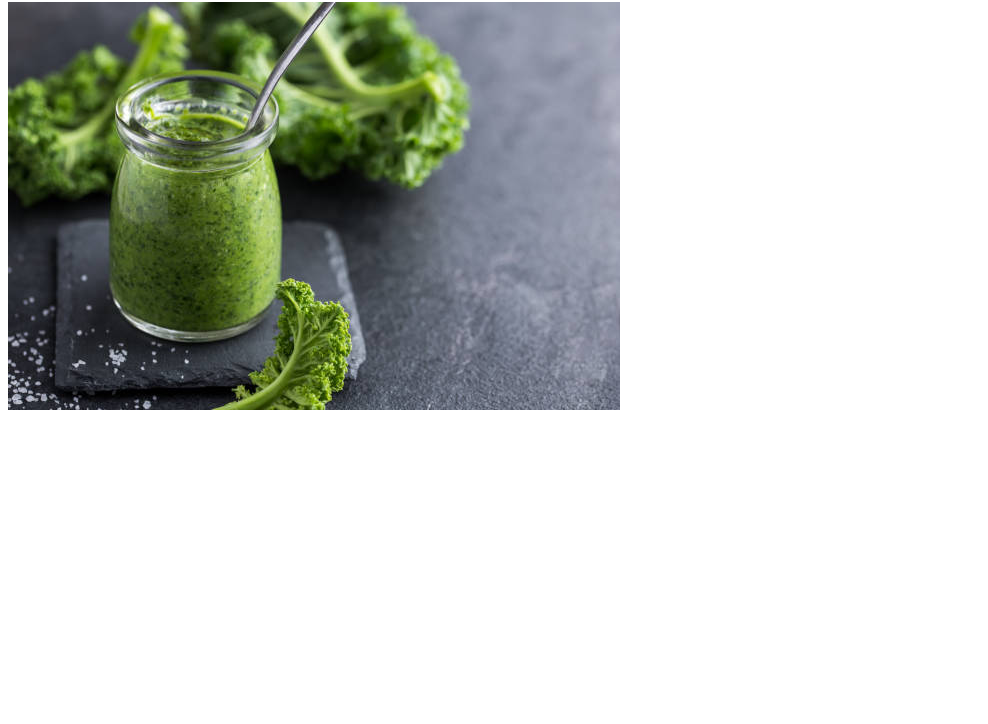
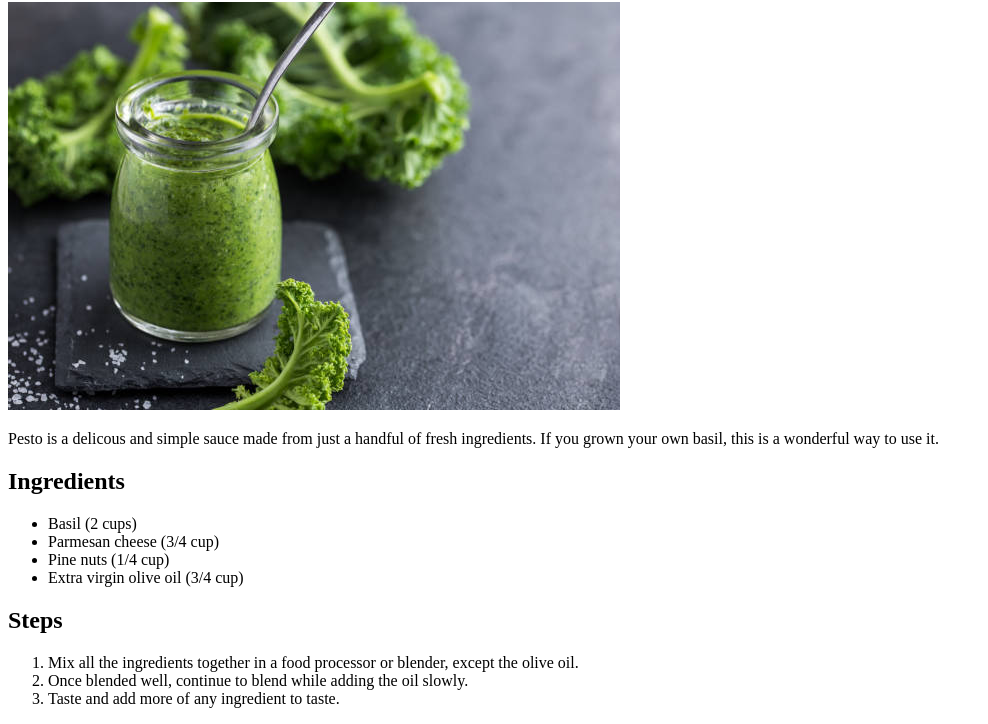
Before and after one commit to jadummer/odin-recipes, a plain HTML site: page recipes/pesto.html in a window 1280 px wide. Shown: the part 78-802 px from the top of the page, without its empty margins (0-988 px from the left). Drawn offline with Linux system fonts and the light colour scheme.

Commit message:
Add content for the pesto recipe

```diff
--- a/recipes/pesto.html
+++ b/recipes/pesto.html
@@ -9,5 +9,24 @@
     <h1>Pesto</h1>
 
     <img src="../img/pesto.jpg" alt="Homemade pesto in a jar with a spoon" width="612" height="408">
+
+    <p>Pesto is a delicous and simple sauce made from just a handful of fresh ingredients.
+        If you grown your own basil, this is a wonderful way to use it.
+    </p>
+    <h2>Ingredients</h2>
+    <ul>
+        <li>Basil (2 cups)</li>
+        <li>Parmesan cheese (3/4 cup)</li>
+        <li>Pine nuts (1/4 cup)</li>
+        <li>Extra virgin olive oil (3/4 cup)</li>
+    </ul>
+    <h2>Steps</h2>
+    <ol>
+        <li>Mix all the ingredients together in a food processor or blender, except the
+            olive oil.
+        </li>
+        <li>Once blended well, continue to blend while adding the oil slowly.</li>
+        <li>Taste and add more of any ingredient to taste.</li>
+    </ol>
 </body>
 </html>
```
